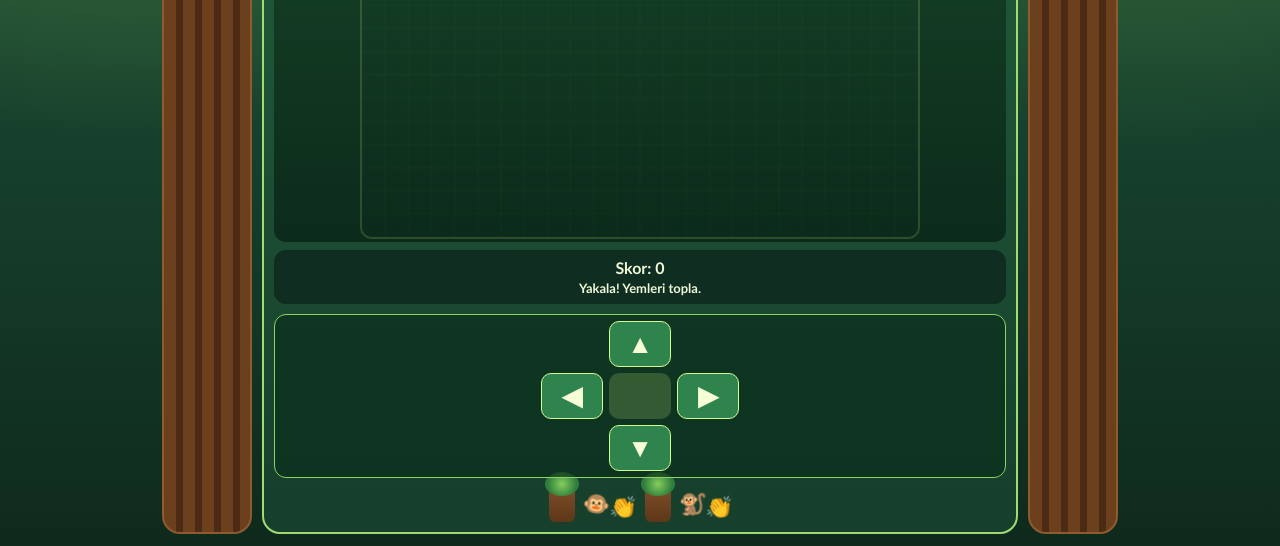
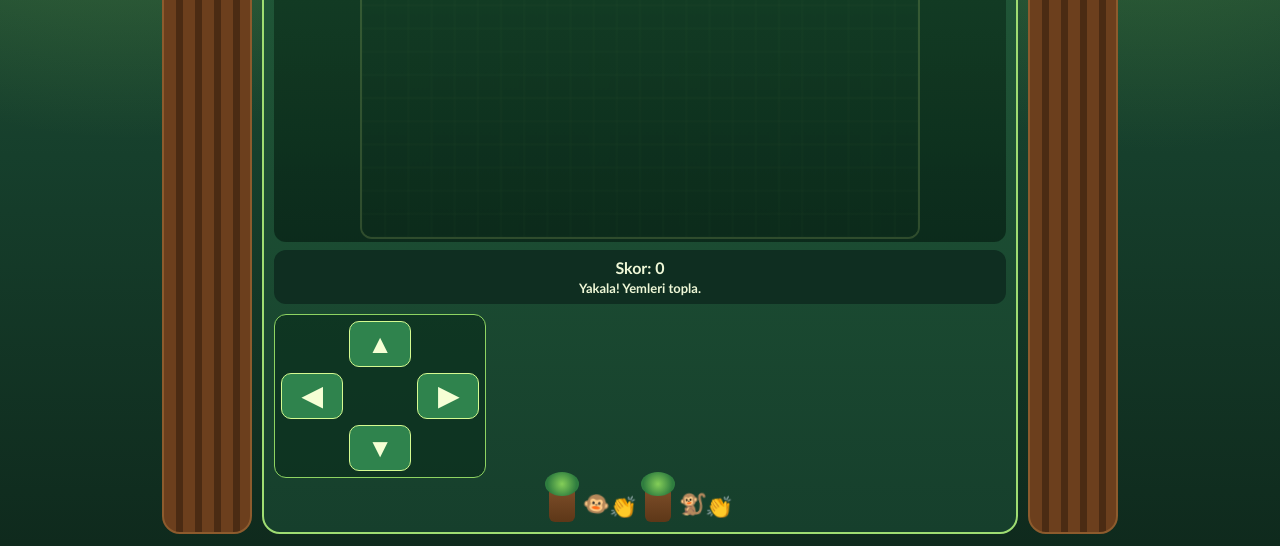
Before and after one commit to BATINYZ/Batinyz-Wonderland, a plain HTML site: page index.html in a window 1280 px wide. Shown: the part 480-1026 px from the top of the page. Drawn offline with Linux system fonts and the light colour scheme.

Commit message:
Simplify D-pad to four buttons only

```diff
--- a/index.html
+++ b/index.html
@@ -53,15 +53,10 @@
           <button id="restartBtn" class="restart-btn" type="button">Restart</button>
 
           <div class="controls dpad" aria-label="Mobile controls">
-            <button class="empty" aria-hidden="true" tabindex="-1"></button>
             <button class="btn-up" data-dir="up">&#9650;</button>
-            <button class="empty" aria-hidden="true" tabindex="-1"></button>
             <button class="btn-left" data-dir="left">&#9664;</button>
-            <button class="empty center" aria-hidden="true" tabindex="-1"></button>
             <button class="btn-right" data-dir="right">&#9654;</button>
-            <button class="empty" aria-hidden="true" tabindex="-1"></button>
             <button class="btn-down" data-dir="down">&#9660;</button>
-            <button class="empty" aria-hidden="true" tabindex="-1"></button>
           </div>
 
           <div class="controls-decor">
--- a/styles.css
+++ b/styles.css
@@ -288,25 +288,35 @@ canvas {
 }
 
 .controls.dpad {
+  width: max-content;
   padding: 6px;
   border-radius: 12px;
   background: rgba(10, 45, 28, 0.65);
   border: 1px solid #8ed462;
 }
 
-.controls .empty {
-  border: 0;
-  background: transparent;
-  pointer-events: none;
+.controls button:active {
+  transform: scale(0.96);
 }
 
-.controls .empty.center {
-  border-radius: 10px;
-  background: rgba(184, 224, 112, 0.22);
+.controls .btn-up {
+  grid-column: 2;
+  grid-row: 1;
 }
 
-.controls button:active {
-  transform: scale(0.96);
+.controls .btn-left {
+  grid-column: 1;
+  grid-row: 2;
+}
+
+.controls .btn-right {
+  grid-column: 3;
+  grid-row: 2;
+}
+
+.controls .btn-down {
+  grid-column: 2;
+  grid-row: 3;
 }
 
 .board-decor {
```
